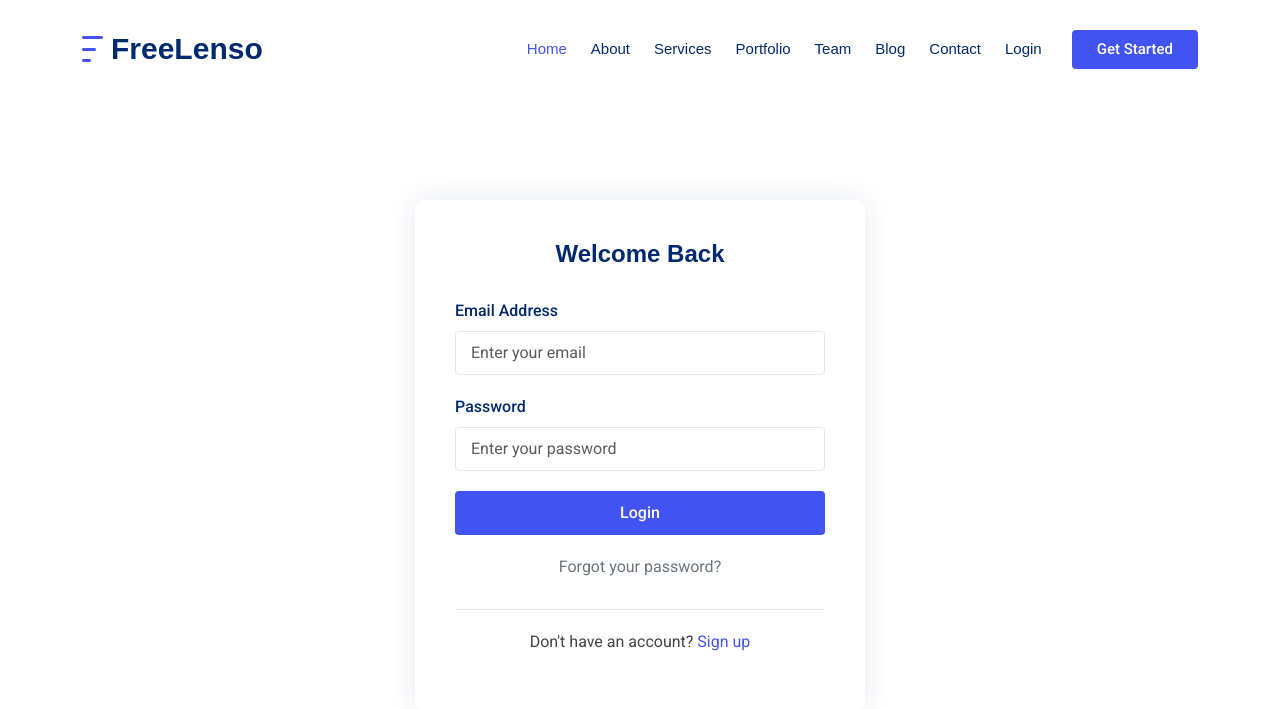
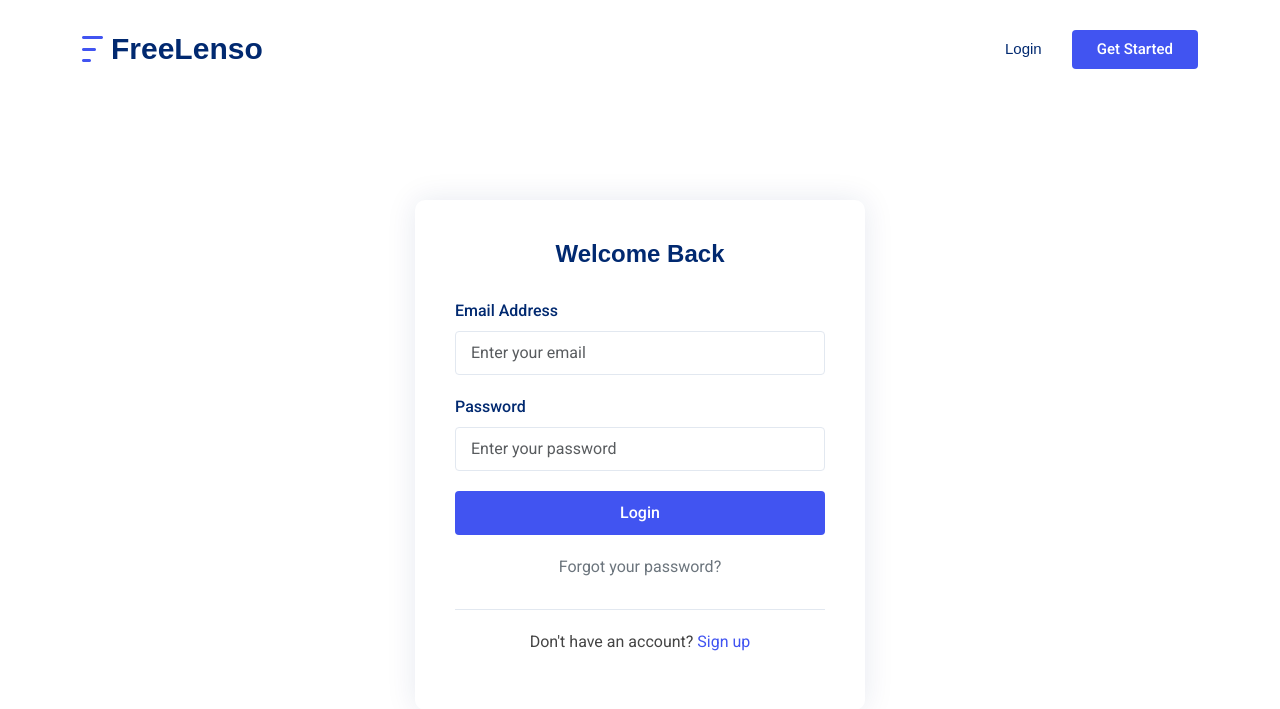
Before and after one commit to jayasurya88/Freelance-, a Django app: page /login in a window 1280 px wide. Shown: the top 709 px of the page. Run offline with Django 5.2, Linux system fonts and the light colour scheme; some libraries are stand-ins or nearby versions.

Commit message:
Updated Base.html enhanced UI

```diff
--- a/core/urls.py
+++ b/core/urls.py
@@ -9,4 +9,5 @@ urlpatterns = [
     path('home',views.home,name="home"),
     path('freelance',views.freelance_dashboard,name="freelance_dashboard"),
     path('client',views.client_dashboard,name="client_dashboard"),
+    path('logout/', views.logout_view, name='logout'),
 ]
--- a/core/views.py
+++ b/core/views.py
@@ -90,3 +90,14 @@ def freelance_dashboard(request):
 
 def client_dashboard(request):
     return render(request,'client_dashboard.html')
+
+
+
+from django.shortcuts import redirect
+from django.contrib.auth import logout
+from django.contrib.auth.decorators import login_required
+
+@login_required
+def logout_view(request):
+    logout(request)
+    return redirect('index')  # Replace 'home' with your actual home view name
--- a/templates/base.html
+++ b/templates/base.html
@@ -41,20 +41,36 @@
 
       <nav id="navmenu" class="navmenu">
         <ul>
-          <li><a href="/" class="active">Home</a></li>
-          <li><a href="#about">About</a></li>
-          <li><a href="#services">Services</a></li>
-          <li><a href="#portfolio">Portfolio</a></li>
-          <li><a href="#team">Team</a></li>
-          <li><a href="/blog">Blog</a></li>
-          <li><a href="#contact">Contact</a></li>
-          <li><a href="{% url 'login_view' %}">Login</a></li>
+
+
+          {% if user.is_authenticated %}
+            {% if user.profile.account_type == 'freelancer' %}
+              <li><a href="{% url 'freelance_dashboard' %}">Home</a></li>
+              <li><a href="#">Projects</a></li>
+              <li><a href="#">Proposals</a></li>
+              <li><a href="#">Messages</a></li>
+              <li><a href="#">Profile</a></li>
+              <li><a href="#">Settings</a></li>
+            {% elif user.profile.account_type == 'client' %}
+              <li><a href="{% url 'client_dashboard' %}">Home</a></li>
+              <li><a href="#">Projects</a></li>
+              <li><a href="#">Post a Project</a></li>
+              <li><a href="#">Proposals</a></li>
+              <li><a href="#">Messages</a></li>
+              <li><a href="#">Profile</a></li>
+              <li><a href="#">Settings</a></li>
+            {% endif %}
+            <li><a href="{% url 'logout' %}">Logout</a></li>
+          {% else %}
+            <li><a href="{% url 'login_view' %}">Login</a></li>
+          {% endif %}
         </ul>
         <i class="mobile-nav-toggle d-xl-none bi bi-list"></i>
       </nav>
 
-      <a class="btn-getstarted flex-md-shrink-0" href="{% url 'account_selection' %}">Get Started</a>
-
+      {% if not user.is_authenticated %}
+        <a class="btn-getstarted flex-md-shrink-0" href="{% url 'account_selection' %}">Get Started</a>
+      {% endif %}
     </div>
   </header>
 
--- a/templates/login.html
+++ b/templates/login.html
@@ -130,7 +130,7 @@
             <a href="" class="forgot-password">Forgot your password?</a>
 
             <div class="register-link">
-              <p>Don't have an account? <a href="{% url 'register' %}">Sign up</a></p>
+              <p>Don't have an account? <a href="{% url 'account_selection' %}">Sign up</a></p>
             </div>
           </form>
         </div>
```
Also changed, not shown: db.sqlite3.
